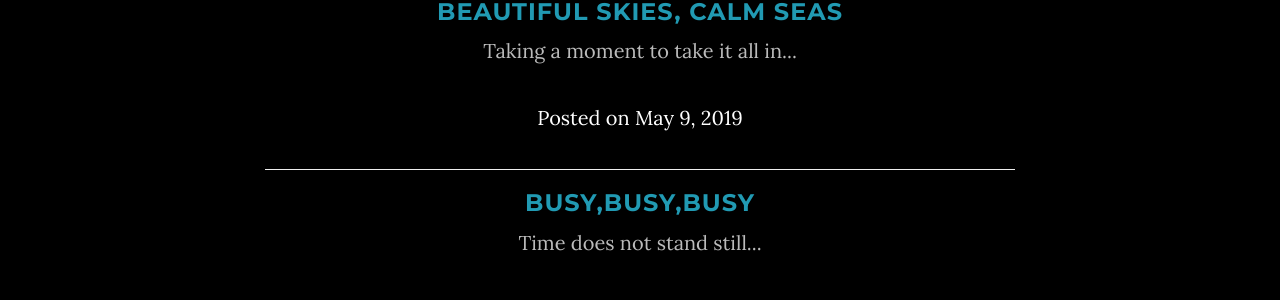
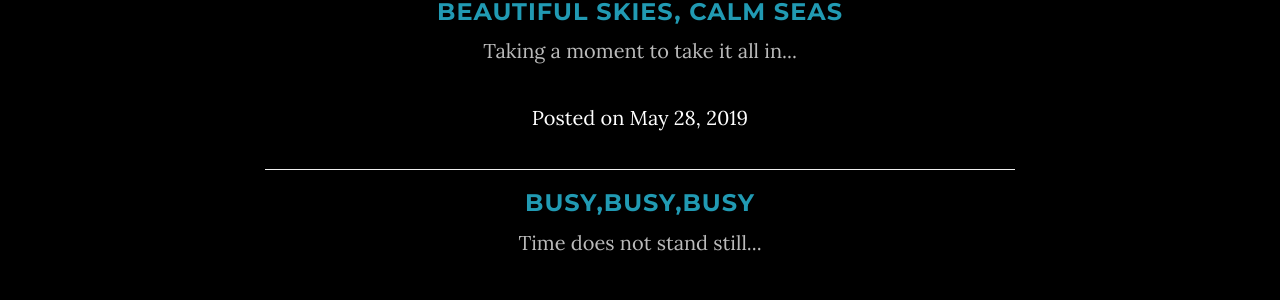
Before and after one commit to cardsfromtheedge/cardsfromtheedge.github.io, a Jekyll site: the page built from index.html, in a window 1280 px wide and 900 px high, scrolled down 2039 px. Shown: the part 155-455 px from the top of the window. Built offline with Jekyll 4.4.1, drawn with Linux system fonts in a browser that asks for light colours; the list of posts is cut into pages by our own code.

Commit message:
Update 2019-05-28-Beautiful-skies.md

```diff
--- a/_posts/2019-05-28-Beautiful-skies.md
+++ b/_posts/2019-05-28-Beautiful-skies.md
@@ -2,9 +2,9 @@
 layout:     post
 title:      "Beautiful skies, calm seas"
 subtitle:   "Taking a moment to take it all in..."
-date:       2019-05-09 12:00:00
+date:       2019-05-28 12:00:00
 author:     "Jo Turner"
-header-img: "img/44CFTEbusy.jpg"
+header-img: "img/45CFTEBluebells.jpg"
 ---
 What a wonderful day it has been. Sitting here in my newly acquired rocking chair looking out to the mountains, sea and sky. I felt the stirrings of complete contentment of a day well lived.
 
```
